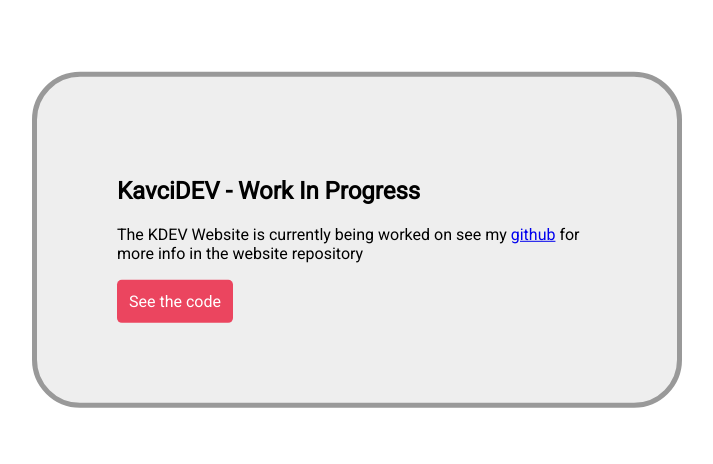
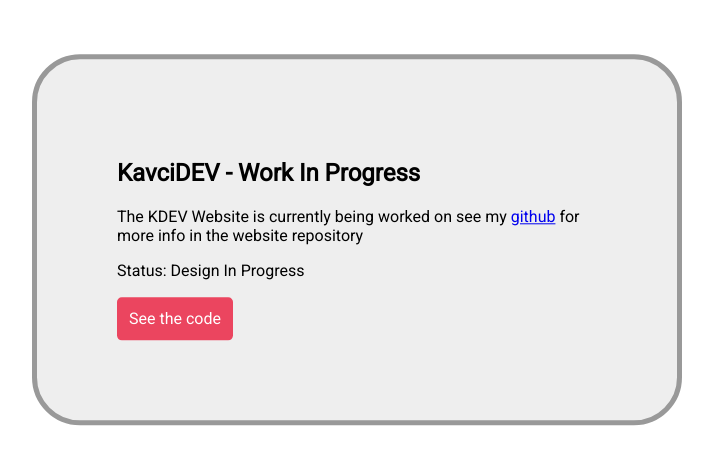
Before and after one commit to Kavci034/KavciDEV-PlaceHolder, a plain HTML site: page index.html in a window 1280 px wide. Shown: the whole page, without its empty margins (283-996 px from the left). Drawn offline with Linux system fonts and the light colour scheme.

Commit message:
Added status Part

```diff
--- a/index.html
+++ b/index.html
@@ -11,6 +11,7 @@
     <div class="center card">
         <h2>KavciDEV - Work In Progress</h2>
         <p>The KDEV Website is currently being worked on see my <a href="https://github.com/Kavci034">github</a> for more info in the website repository</p>
+        <p>Status: Design In Progress</p>
         <a href="/not-public.html" class="button">See the code</a>
     </div>
 </body>
```
